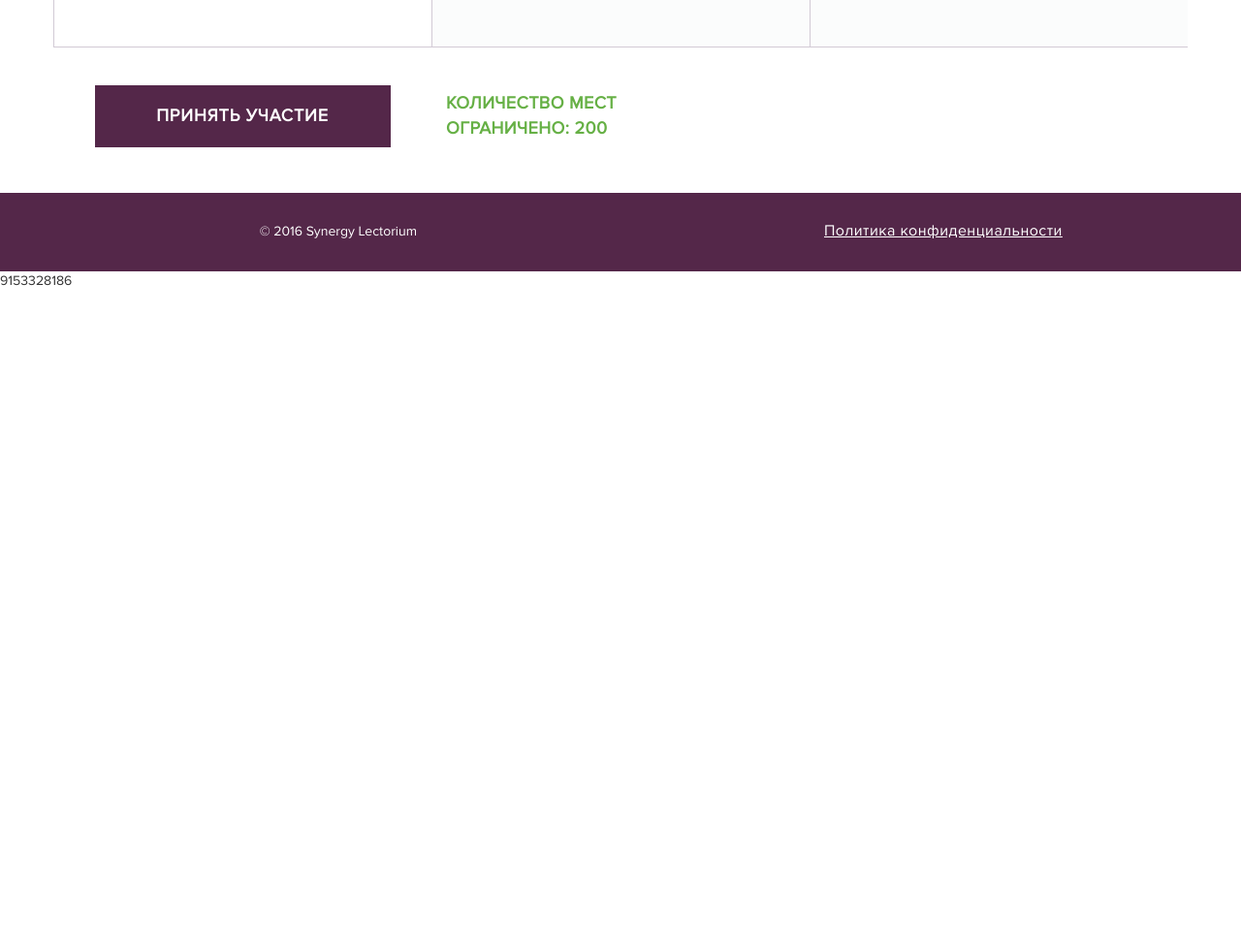
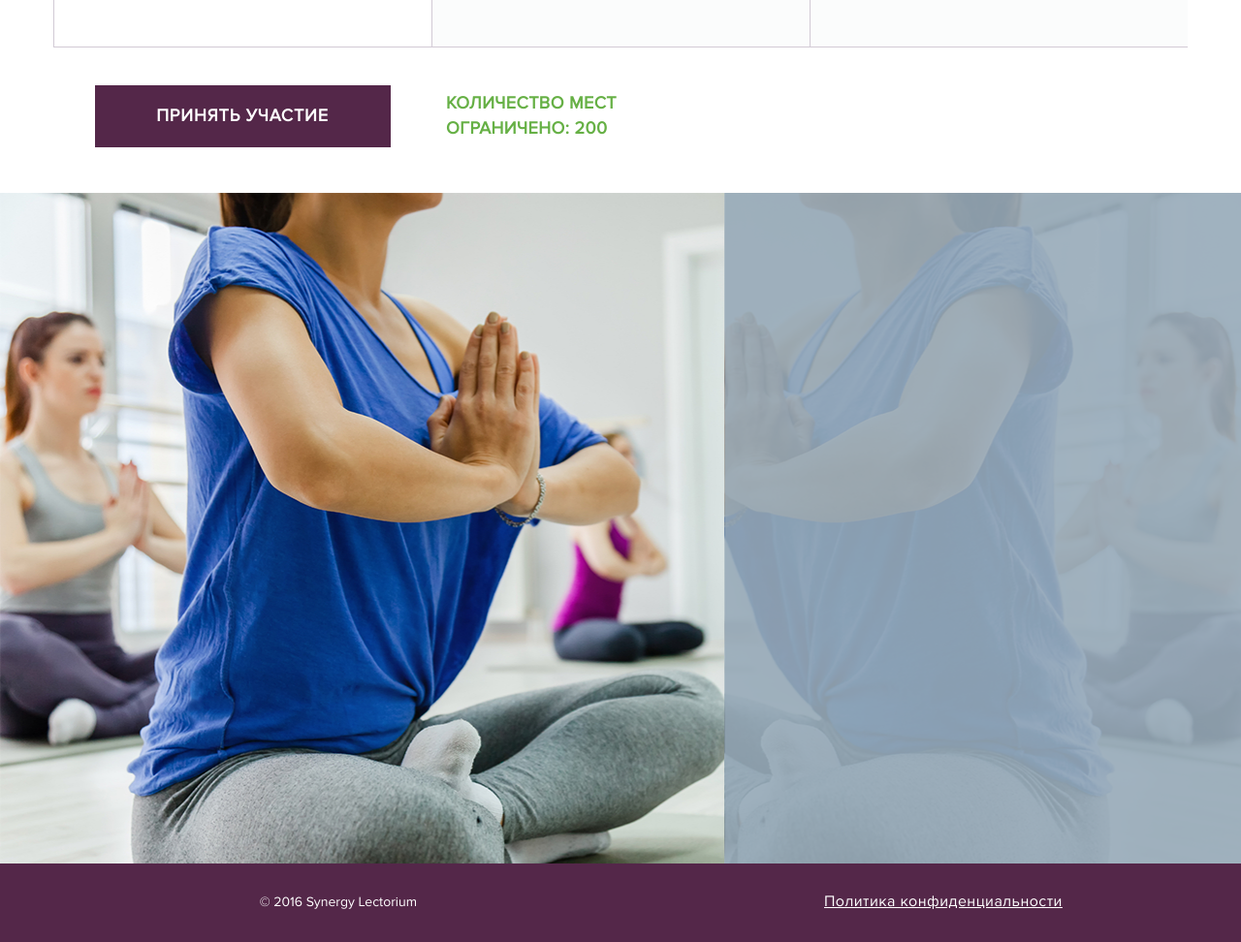
Before and after one commit to euromak/Synergy, a plain HTML site: page index.html in a window 1280 px wide. Shown: the part 1667-2639 px from the top of the page at 97% size. Before the commit the page ends 1967 px from the top, so only its background shows below. Drawn offline with nearby package versions, Linux system fonts and the light colour scheme.

Commit message:
added section lection and image

```diff
--- a/index.html
+++ b/index.html
@@ -116,6 +116,18 @@
 			</div>
 		</div>
 	</article>
+	<article>
+		<div class="container-fluid lection">
+			<div class="row">
+				<div class="col-lg-7 lection-left"></div>
+				<div class="col-lg-5 lection-right">
+					<div class="row bg">
+
+					</div>
+				</div>
+			</div>
+		</div>
+	</article>
 	<footer>
 		<div class="container-fluid footer align-items">
 			<div class="container">
@@ -133,5 +145,3 @@
 	<script src="https://maxcdn.bootstrapcdn.com/bootstrap/3.3.7/js/bootstrap.min.js" integrity="sha384-Tc5IQib027qvyjSMfHjOMaLkfuWVxZxUPnCJA7l2mCWNIpG9mGCD8wGNIcPD7Txa" crossorigin="anonymous"></script>
 </body>
 </html>
-
-9153328186
--- a/style.css
+++ b/style.css
@@ -405,3 +405,24 @@ a{
 .fix-height {
 	min-height: 96px;
 }
+
+/*lection*/
+.lection {
+}
+
+.lection-left {
+	height: 692px;
+	background-image: url(images/yoga.jpg);
+}
+
+.lection-right {
+	height: 692px;
+	background-image: url(images/yoga.jpg);
+	transform: scaleX(-1);
+	background-color: rgba(152,171,186, 0.9);
+}
+
+.bg {
+	height: 692px;
+	background-color: rgba(152,171,186, 0.9);
+}
```
Also changed, not shown: images/yoga.jpg (added).
